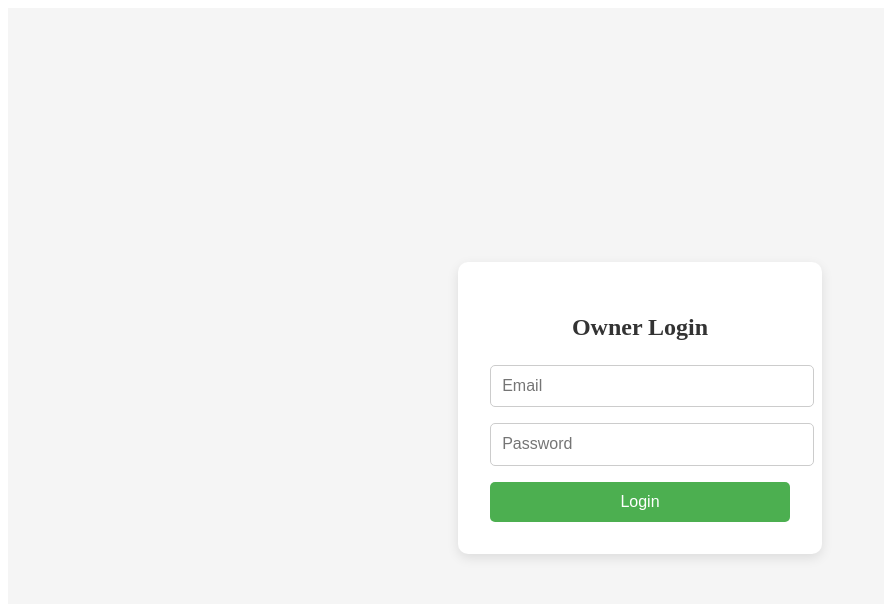
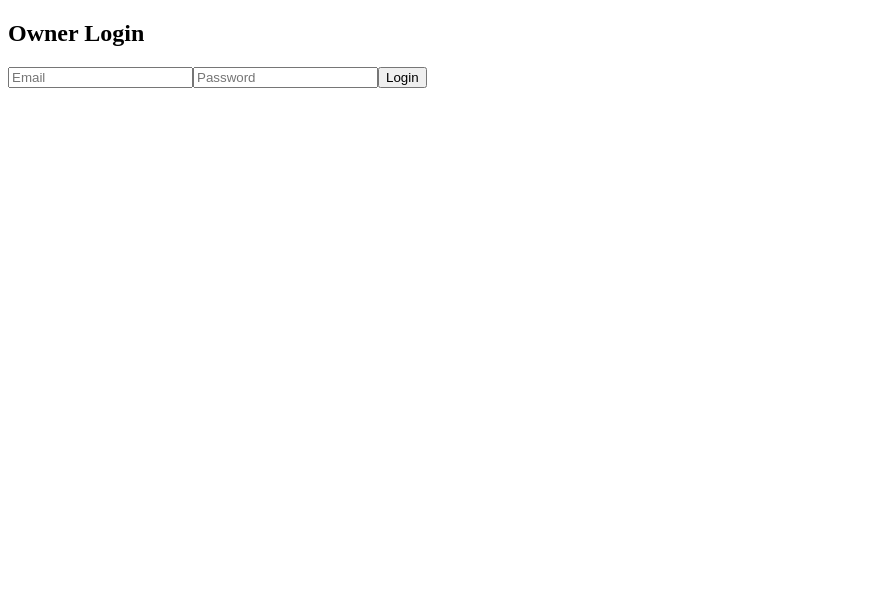
Before and after one commit to sakshi923898/cake-frontend1, a React (Vite) app: page /owner/login in a window 1280 px wide. Shown: the top 604 px of the page, without its empty margins (0-884 px from the left). Built offline with nearby package versions, Linux system fonts and the light colour scheme.

Commit message:
redirectfile

```diff
--- a/src/components/OwnerLogin.jsx
+++ b/src/components/OwnerLogin.jsx
@@ -6,7 +6,6 @@
 const OwnerLogin = () => {
   const [email, setEmail] = useState('');
   const [password, setPassword] = useState('');
-  const [error, setError] = useState('');
   const navigate = useNavigate();
 
   const handleLogin = async (e) => {
@@ -17,87 +16,21 @@
         password,
       });
 
-      localStorage.setItem('ownerToken', res.data.token);
-      navigate('/owner/dashboard');
+      localStorage.setItem('ownerToken', res.data.token); // Store JWT
+      navigate('/owner/dashboard'); // Redirect to dashboard
     } catch (err) {
-      setError('Invalid email or password');
+      alert('Invalid login');
     }
   };
 
   return (
-    <div style={styles.container}>
-      <form onSubmit={handleLogin} style={styles.form}>
-        <h2 style={styles.heading}>Owner Login</h2>
-
-        {error && <p style={styles.error}>{error}</p>}
-
-        <input
-          type="email"
-          value={email}
-          onChange={(e) => setEmail(e.target.value)}
-          placeholder="Email"
-          required
-          style={styles.input}
-        />
-
-        <input
-          type="password"
-          value={password}
-          onChange={(e) => setPassword(e.target.value)}
-          placeholder="Password"
-          required
-          style={styles.input}
-        />
-
-        <button type="submit" style={styles.button}>Login</button>
-      </form>
-    </div>
+    <form onSubmit={handleLogin}>
+      <h2>Owner Login</h2>
+      <input type="email" value={email} onChange={(e) => setEmail(e.target.value)} placeholder="Email" required />
+      <input type="password" value={password} onChange={(e) => setPassword(e.target.value)} placeholder="Password" required />
+      <button type="submit">Login</button>
+    </form>
   );
 };
 
-const styles = {
-  container: {
-    minHeight: '100vh',
-    display: 'flex',
-    justifyContent: 'center',
-    alignItems: 'center',
-    background: '#f5f5f5',
-  },
-  form: {
-    background: '#fff',
-    padding: '2rem',
-    borderRadius: '10px',
-    boxShadow: '0 4px 12px rgba(0,0,0,0.1)',
-    width: '300px',
-  },
-  heading: {
-    marginBottom: '1.5rem',
-    textAlign: 'center',
-    color: '#333',
-  },
-  input: {
-    width: '100%',
-    padding: '0.7rem',
-    marginBottom: '1rem',
-    borderRadius: '5px',
-    border: '1px solid #ccc',
-    fontSize: '1rem',
-  },
-  button: {
-    width: '100%',
-    padding: '0.7rem',
-    background: '#4CAF50',
-    color: '#fff',
-    border: 'none',
-    borderRadius: '5px',
-    fontSize: '1rem',
-    cursor: 'pointer',
-  },
-  error: {
-    color: 'red',
-    marginBottom: '1rem',
-    textAlign: 'center',
-  },
-};
-
 export default OwnerLogin;
```
Also changed, not shown: 1 other file (tests, documents, lock files or other folders).
